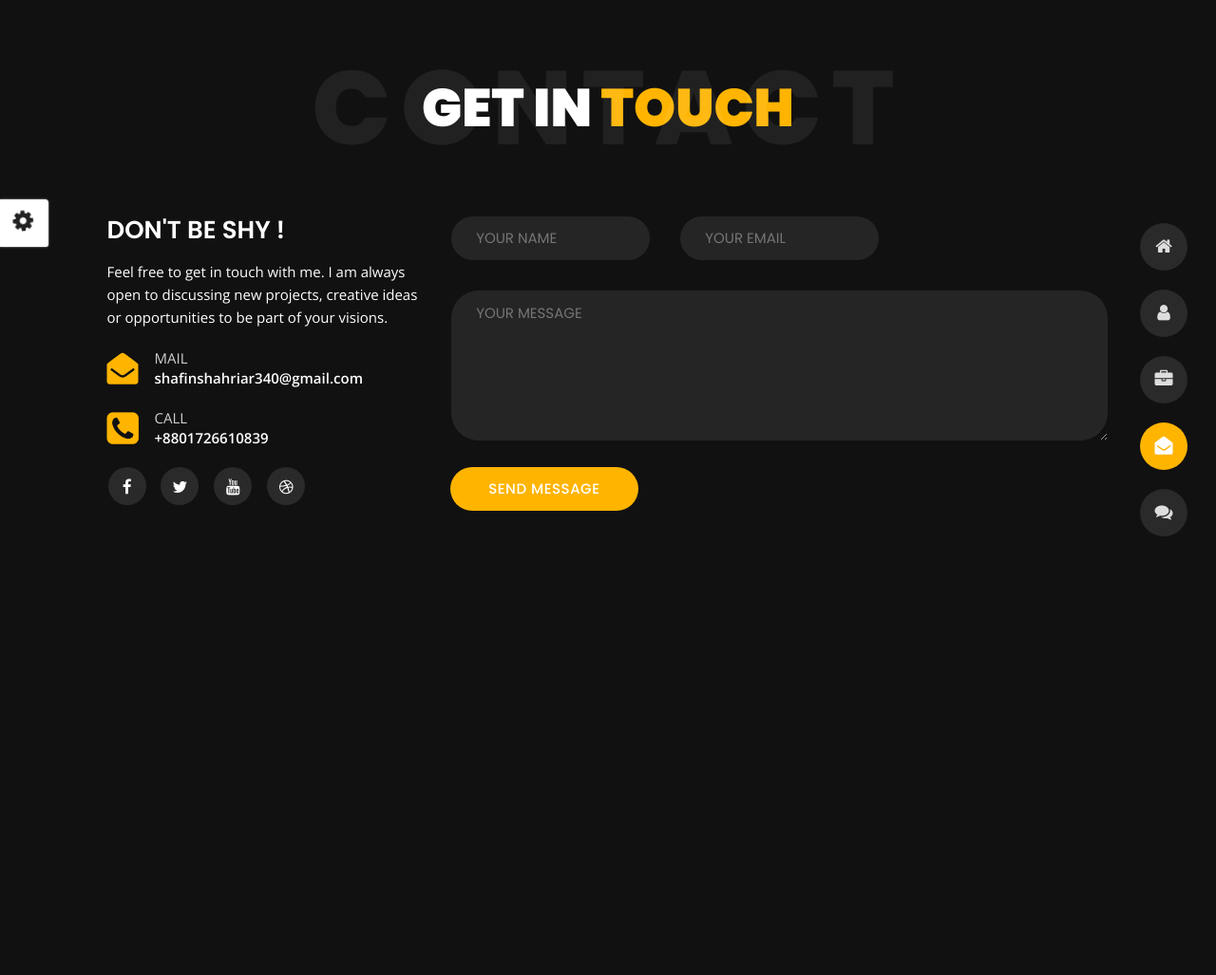
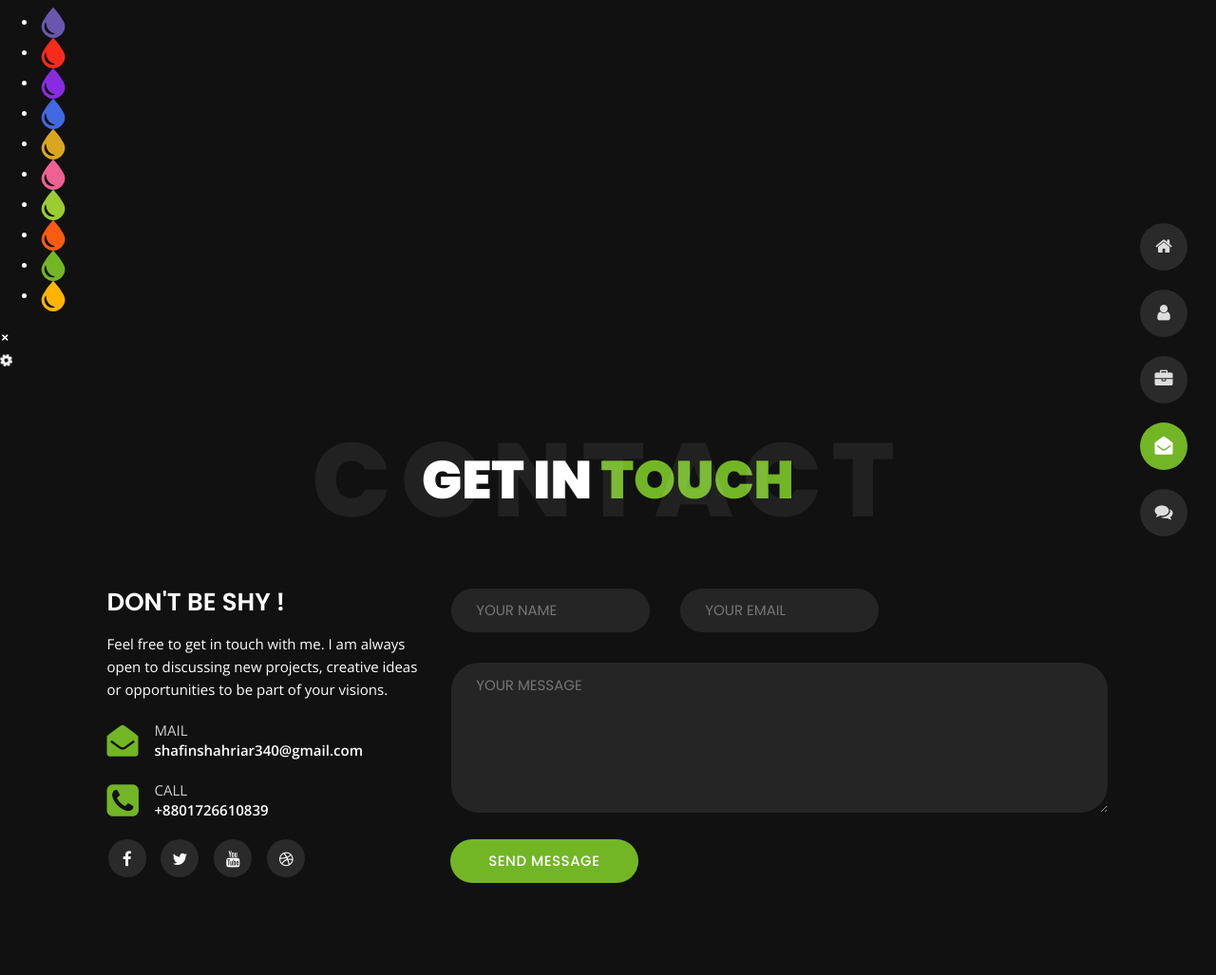
Before and after one commit to hanamian/hanamian.github.io, a plain HTML site: page contact.html in a window 1280 px wide. Shown: the whole page at 95% size. Before the commit the page ends 800 px from the top, so only its background shows below. Drawn offline with nearby package versions, Linux system fonts and the light colour scheme.

Commit message:
Update contact.html

```diff
--- a/contact.html
+++ b/contact.html
@@ -4,7 +4,7 @@
 
 <head>
     <meta charset="utf-8">
-    <title>Contact - Shahriar Shafin</title>
+    <title>Contact - Hana Mia</title>
     <meta name="viewport" content="width=device-width, initial-scale=1">
 
     <!-- Template Google Fonts -->
@@ -20,20 +20,7 @@
     <link href="css/style.css" rel="stylesheet">
 
     <!-- CSS Skin File -->
-    <link href="css/skins/yellow.css" rel="stylesheet">
-
-    <!-- Live Style Switcher - demo only -->
-    <link rel="alternate stylesheet" type="text/css" title="blue" href="css/skins/blue.css" />
-    <link rel="alternate stylesheet" type="text/css" title="green" href="css/skins/green.css" />
-    <link rel="alternate stylesheet" type="text/css" title="yellow" href="css/skins/yellow.css" />
-    <link rel="alternate stylesheet" type="text/css" title="blueviolet" href="css/skins/blueviolet.css" />
-    <link rel="alternate stylesheet" type="text/css" title="goldenrod" href="css/skins/goldenrod.css" />
-    <link rel="alternate stylesheet" type="text/css" title="magenta" href="css/skins/magenta.css" />
-    <link rel="alternate stylesheet" type="text/css" title="orange" href="css/skins/orange.css" />
-    <link rel="alternate stylesheet" type="text/css" title="purple" href="css/skins/purple.css" />
-    <link rel="alternate stylesheet" type="text/css" title="red" href="css/skins/red.css" />
-    <link rel="alternate stylesheet" type="text/css" title="yellowgreen" href="css/skins/yellowgreen.css" />
-    <link rel="stylesheet" type="text/css" href="css/styleswitcher.css" />
+    <link href="css/skins/green.css" rel="stylesheet">
 
     <!-- Modernizr JS File -->
     <script src="js/modernizr.custom.js"></script>
@@ -43,7 +30,7 @@
 <!-- Live Style Switcher Starts - demo only -->
 <div id="switcher" class="">
     <div class="content-switcher">
-        <h4>STYLE SWITCHER</h4>
+        <h4></h4>
         <ul>
             <li>
                 <a href="#" onclick="setActiveStyleSheet('purple');" title="purple" class="color"><img src="img/styleswitcher/purple.png" alt="purple"/></a>
```
